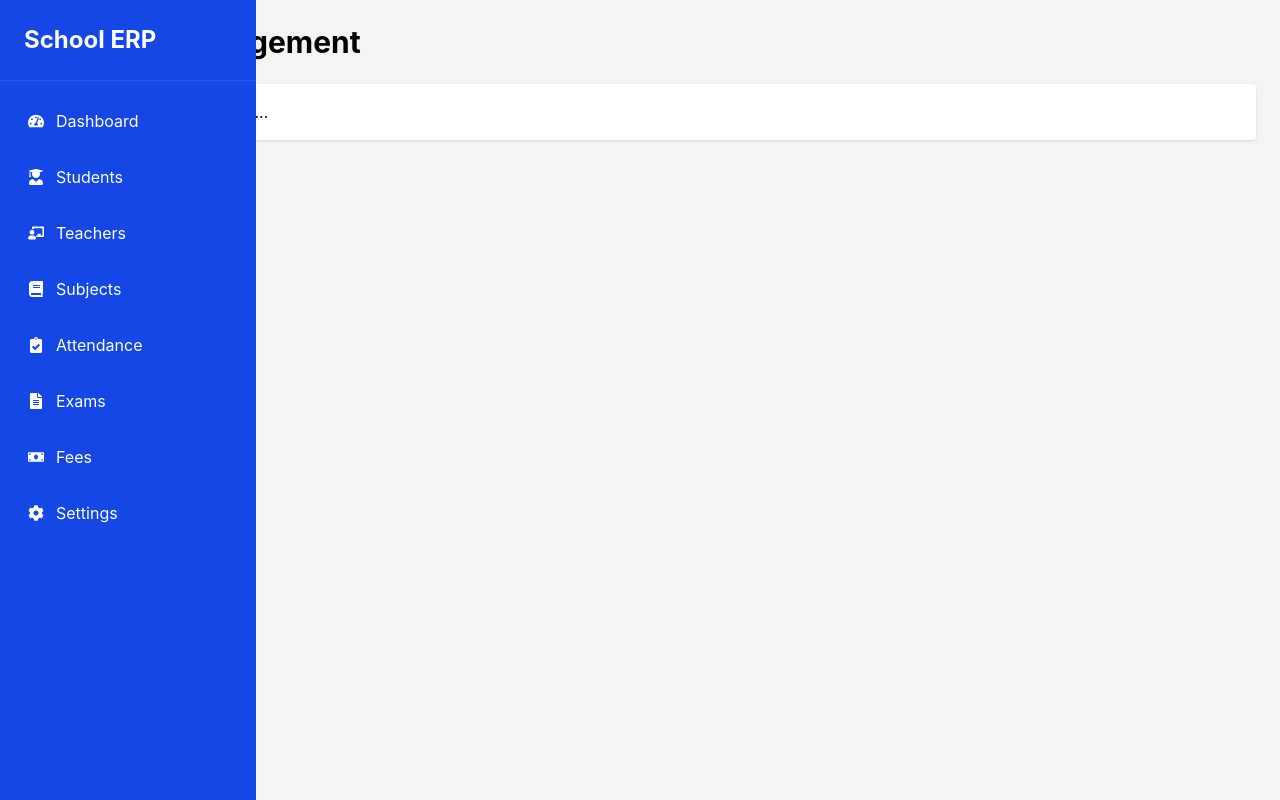
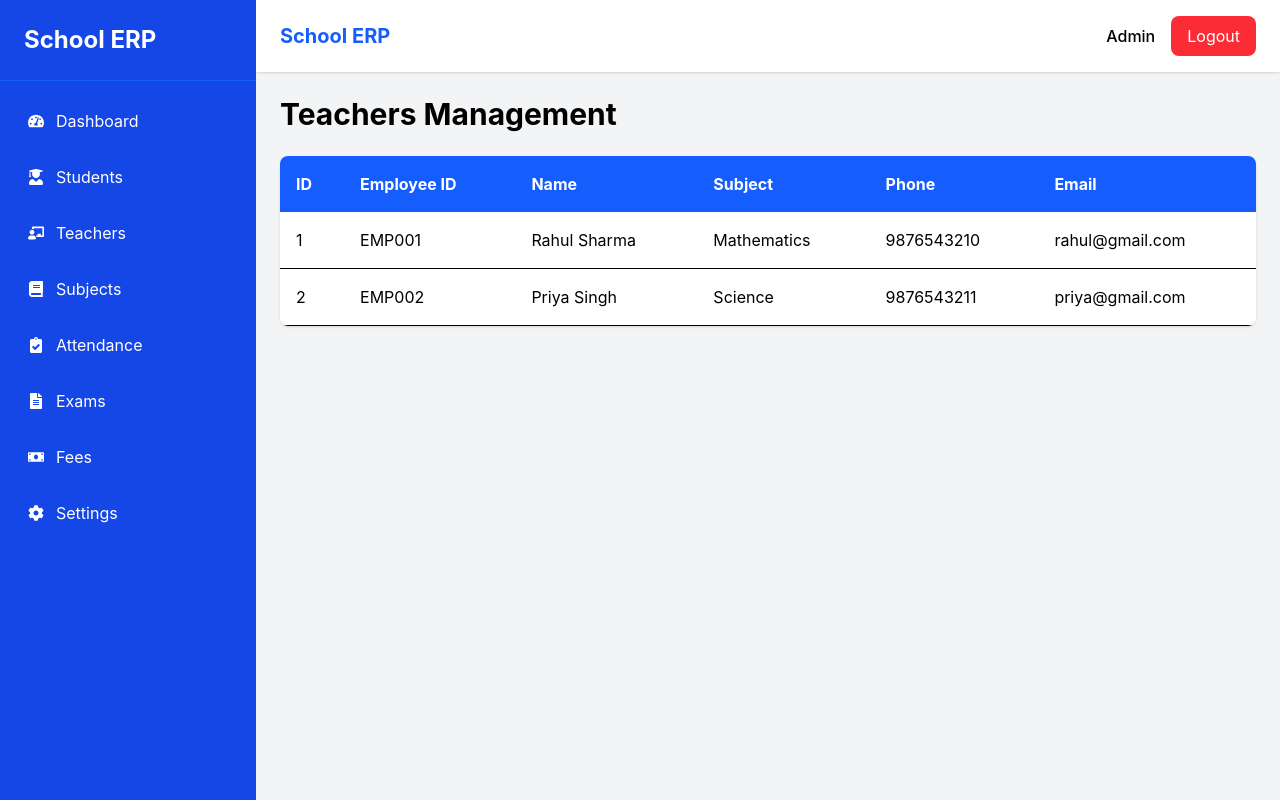
Before and after one commit to Rakesh5740/school-erp-frontend, a React (Vite) app: page /teachers in a window 1280 px wide. Built offline with nearby package versions, Linux system fonts and the light colour scheme.

Commit message:
Added students and teachers management modules

```diff
--- a/src/pages/Teachers.jsx
+++ b/src/pages/Teachers.jsx
@@ -1,20 +1,59 @@
-import Sidebar from "../components/Sidebar";
+import AdminLayout from "../layouts/AdminLayout";
 
 function Teachers() {
+  const teachers = [
+    {
+      id: 1,
+      employeeId: "EMP001",
+      name: "Rahul Sharma",
+      subject: "Mathematics",
+      phone: "9876543210",
+      email: "rahul@gmail.com",
+    },
+    {
+      id: 2,
+      employeeId: "EMP002",
+      name: "Priya Singh",
+      subject: "Science",
+      phone: "9876543211",
+      email: "priya@gmail.com",
+    },
+  ];
+
   return (
-    <div className="flex">
-      <Sidebar />
+    <AdminLayout>
+      <h1 className="text-3xl font-bold mb-6">
+        Teachers Management
+      </h1>
 
-      <div className="flex-1 p-6 bg-gray-100 min-h-screen">
-        <h1 className="text-3xl font-bold mb-6">
-          Teachers Management
-        </h1>
+      <div className="bg-white rounded-lg shadow overflow-hidden">
+        <table className="w-full">
+          <thead>
+            <tr className="bg-blue-600 text-white">
+              <th className="p-4 text-left">ID</th>
+              <th className="p-4 text-left">Employee ID</th>
+              <th className="p-4 text-left">Name</th>
+              <th className="p-4 text-left">Subject</th>
+              <th className="p-4 text-left">Phone</th>
+              <th className="p-4 text-left">Email</th>
+            </tr>
+          </thead>
 
-        <div className="bg-white p-4 rounded shadow">
-          Teachers page coming soon...
-        </div>
+          <tbody>
+            {teachers.map((teacher) => (
+              <tr key={teacher.id} className="border-b">
+                <td className="p-4">{teacher.id}</td>
+                <td className="p-4">{teacher.employeeId}</td>
+                <td className="p-4">{teacher.name}</td>
+                <td className="p-4">{teacher.subject}</td>
+                <td className="p-4">{teacher.phone}</td>
+                <td className="p-4">{teacher.email}</td>
+              </tr>
+            ))}
+          </tbody>
+        </table>
       </div>
-    </div>
+    </AdminLayout>
   );
 }
 
```
